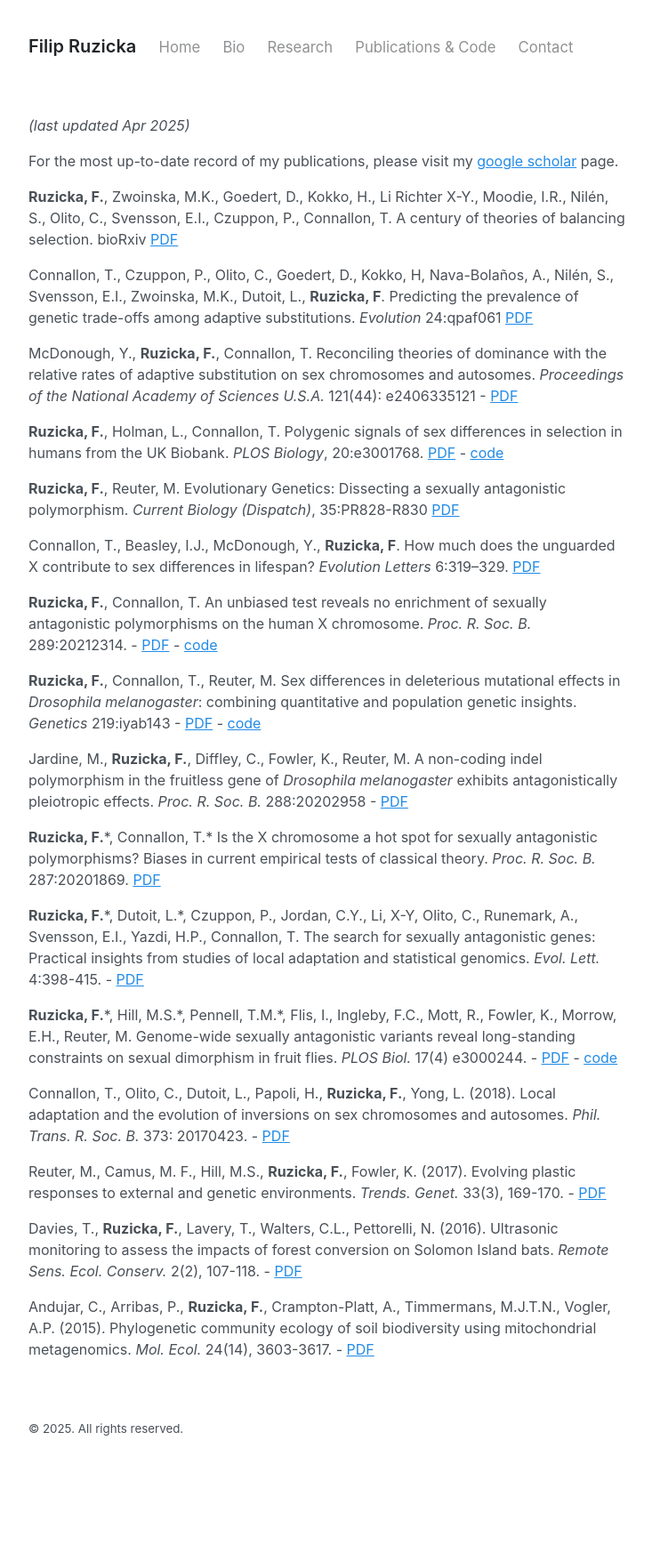
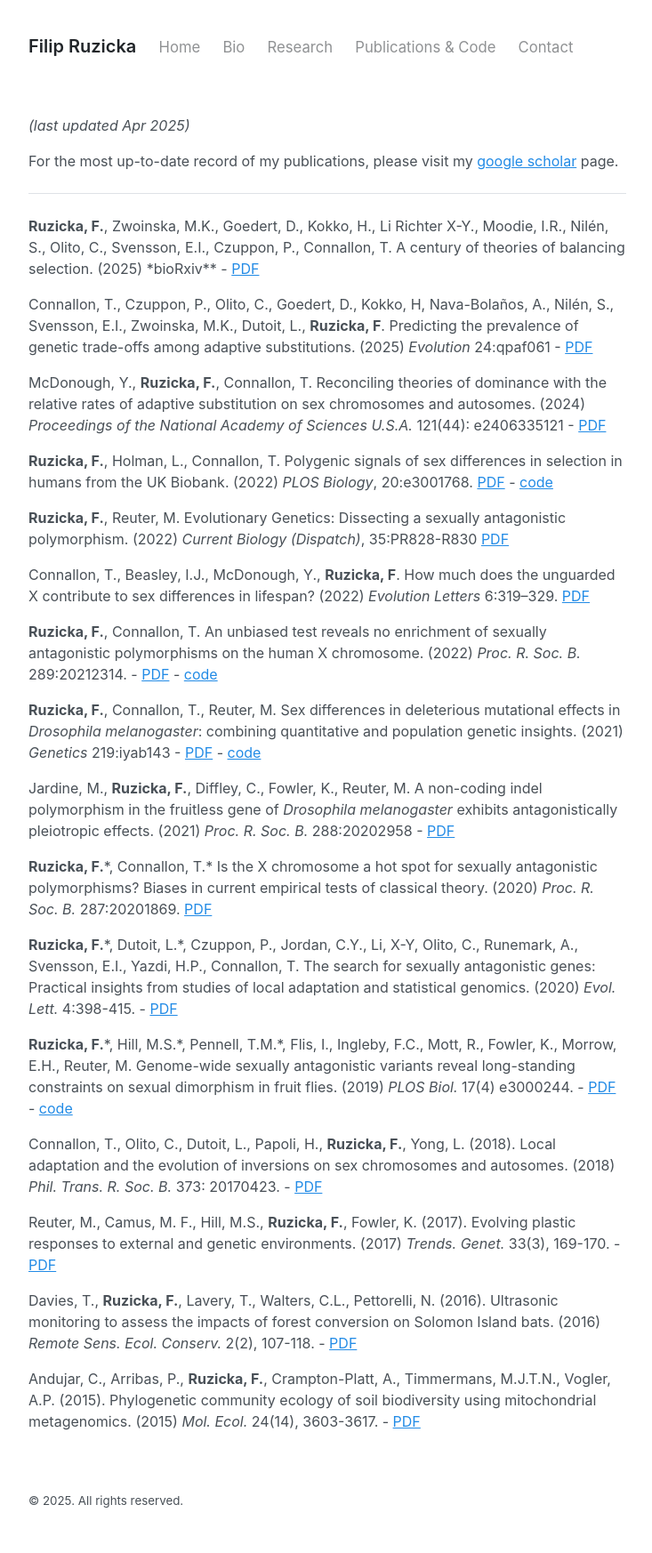
Before and after one commit to filruzicka/filruzicka.github.io, a Jekyll site: the page built from publications.md, in a window 1280 px wide. Shown: the whole page at 89% size, without its empty margins (272-1005 px from the left). Built offline with Jekyll 4.4.1, drawn with Linux system fonts in a browser that asks for light colours; before the commit the page ends 1665 px from its top, so only the background shows below that.

Commit message:
Committing

```diff
--- a/publications.md
+++ b/publications.md
@@ -6,36 +6,36 @@ layout: page
 
 For the most up-to-date record of my publications, please visit my [google scholar](https://scholar.google.com.au/citations?hl=en&pli=1&user=NoQGfugAAAAJ) page.
 
+-----
 
+**Ruzicka, F.**, Zwoinska, M.K., Goedert, D., Kokko, H., Li Richter X-Y., Moodie, I.R., Nilén, S., Olito, C., Svensson, E.I., Czuppon, P., Connallon, T. A century of theories of balancing selection. (2025) *bioRxiv** - [PDF](/assets/Ruzickaetal2025bioRxiv.pdf)
 
-**Ruzicka, F.**, Zwoinska, M.K., Goedert, D., Kokko, H., Li Richter X-Y., Moodie, I.R., Nilén, S., Olito, C., Svensson, E.I., Czuppon, P., Connallon, T. A century of theories of balancing selection. bioRxiv [PDF](/assets/Ruzickaetal2025bioRxiv.pdf)
+Connallon, T., Czuppon, P., Olito, C., Goedert, D., Kokko, H, Nava-Bolaños, A., Nilén, S., Svensson, E.I., Zwoinska, M.K., Dutoit, L., **Ruzicka, F**. Predicting the prevalence of genetic trade-offs among adaptive substitutions. (2025) *Evolution* 24:qpaf061 - [PDF](/assets/Connallonetal2025Evolution.pdf)
 
-Connallon, T., Czuppon, P., Olito, C., Goedert, D., Kokko, H, Nava-Bolaños, A., Nilén, S., Svensson, E.I., Zwoinska, M.K., Dutoit, L., **Ruzicka, F**. Predicting the prevalence of genetic trade-offs among adaptive substitutions. *Evolution* 24:qpaf061 [PDF](/assets/Connallonetal2025Evolution.pdf)
+McDonough, Y., **Ruzicka, F.**, Connallon, T. Reconciling theories of dominance with the relative rates of adaptive substitution on sex chromosomes and autosomes. (2024) *Proceedings of the National Academy of Sciences U.S.A.*  121(44): e2406335121 - [PDF](/assets/McDonoughetal2024PNAS.pdf)
 
-McDonough, Y., **Ruzicka, F.**, Connallon, T. Reconciling theories of dominance with the relative rates of adaptive substitution on sex chromosomes and autosomes. *Proceedings of the National Academy of Sciences U.S.A.* 121(44): e2406335121 - [PDF](/assets/McDonoughetal2024PNAS.pdf)
+**Ruzicka, F.**, Holman, L., Connallon, T. Polygenic signals of sex differences in selection in humans from the UK Biobank. (2022) *PLOS Biology*, 20:e3001768. [PDF](/assets/Ruzickaetal2022PlosBiol.pdf) - [code](https://github.com/filipluca/Polygenic_SA_selection_in_the_UK_Biobank/)
 
-**Ruzicka, F.**, Holman, L., Connallon, T. Polygenic signals of sex differences in selection in humans from the UK Biobank. *PLOS Biology*, 20:e3001768. [PDF](/assets/Ruzickaetal2022PlosBiol.pdf) - [code](https://github.com/filipluca/Polygenic_SA_selection_in_the_UK_Biobank/)
+**Ruzicka, F.**, Reuter, M. Evolutionary Genetics: Dissecting a sexually antagonistic polymorphism. (2022) *Current Biology (Dispatch)*, 35:PR828-R830 [PDF](/assets/RuzickaReuter2022CurrBiol.pdf)
 
-**Ruzicka, F.**, Reuter, M. Evolutionary Genetics: Dissecting a sexually antagonistic polymorphism. *Current Biology (Dispatch)*, 35:PR828-R830 [PDF](/assets/RuzickaReuter2022CurrBiol.pdf)
+Connallon, T., Beasley, I.J., McDonough, Y., **Ruzicka, F**. How much does the unguarded X contribute to sex differences in lifespan? (2022) *Evolution Letters* 6:319–329. [PDF](/assets/Connallonetal2022EvolLett.pdf)
 
-Connallon, T., Beasley, I.J., McDonough, Y., **Ruzicka, F**. How much does the unguarded X contribute to sex differences in lifespan? *Evolution Letters* 6:319–329. [PDF](/assets/Connallonetal2022EvolLett.pdf)
+**Ruzicka, F.**, Connallon, T. An unbiased test reveals no enrichment of sexually antagonistic polymorphisms on the human X chromosome. (2022) *Proc. R. Soc. B.* 289:20212314. - [PDF](/assets/RuzickaConnallon2022ProcB.pdf) - [code](https://github.com/filipluca/Polygenic_SA_selection_X_vs_A/)
 
-**Ruzicka, F.**, Connallon, T. An unbiased test reveals no enrichment of sexually antagonistic polymorphisms on the human X chromosome. *Proc. R. Soc. B.* 289:20212314. - [PDF](/assets/RuzickaConnallon2022ProcB.pdf) - [code](https://github.com/filipluca/Polygenic_SA_selection_X_vs_A/)
+**Ruzicka, F.**, Connallon, T., Reuter, M. Sex differences in deleterious mutational effects in *Drosophila melanogaster*: combining quantitative and population genetic insights. (2021) *Genetics* 219:iyab143 - [PDF](/assets/Ruzickaetal2021Genetics.pdf) - [code](https://github.com/filipluca/GWAS_sex_specific_fitness_and_the_X_chromosome)
 
-**Ruzicka, F.**, Connallon, T., Reuter, M. Sex differences in deleterious mutational effects in *Drosophila melanogaster*: combining quantitative and population genetic insights. *Genetics* 219:iyab143 - [PDF](/assets/Ruzickaetal2021Genetics.pdf) - [code](https://github.com/filipluca/GWAS_sex_specific_fitness_and_the_X_chromosome)
+Jardine, M., **Ruzicka, F.**, Diffley, C., Fowler, K., Reuter, M. A non-coding indel polymorphism in the fruitless gene of *Drosophila melanogaster* exhibits antagonistically pleiotropic effects. (2021) *Proc. R. Soc. B.* 288:20202958 - [PDF](/assets/Jardineetal2021ProcB.pdf)
 
-Jardine, M., **Ruzicka, F.**, Diffley, C., Fowler, K., Reuter, M. A non-coding indel polymorphism in the fruitless gene of *Drosophila melanogaster* exhibits antagonistically pleiotropic effects. *Proc. R. Soc. B.* 288:20202958 - [PDF](/assets/Jardineetal2021ProcB.pdf)
+**Ruzicka, F.**\*, Connallon, T.\* Is the X chromosome a hot spot for sexually antagonistic polymorphisms? Biases in current empirical tests of classical theory. (2020) *Proc. R. Soc. B.* 287:20201869. [PDF](/assets/RuzickaConnallon2020ProcB.pdf)
 
-**Ruzicka, F.**\*, Connallon, T.\* Is the X chromosome a hot spot for sexually antagonistic polymorphisms? Biases in current empirical tests of classical theory. *Proc. R. Soc. B.* 287:20201869. [PDF](/assets/RuzickaConnallon2020ProcB.pdf)
+**Ruzicka, F.**\*, Dutoit, L.\*, Czuppon, P., Jordan, C.Y., Li, X-Y, Olito, C., Runemark, A., Svensson, E.I., Yazdi, H.P., Connallon, T. The search for sexually antagonistic genes: Practical insights from studies of local adaptation and statistical genomics. (2020) *Evol. Lett.* 4:398-415. - [PDF](/assets/Ruzickaetal2020EvolLett.pdf)
 
-**Ruzicka, F.**\*, Dutoit, L.\*, Czuppon, P., Jordan, C.Y., Li, X-Y, Olito, C., Runemark, A., Svensson, E.I., Yazdi, H.P., Connallon, T. The search for sexually antagonistic genes: Practical insights from studies of local adaptation and statistical genomics. *Evol. Lett.* 4:398-415. - [PDF](/assets/Ruzickaetal2020EvolLett.pdf)
+**Ruzicka, F.**\*, Hill, M.S.\*, Pennell, T.M.\*, Flis, I., Ingleby, F.C., Mott, R., Fowler, K., Morrow, E.H., Reuter, M. Genome-wide sexually antagonistic variants reveal long-standing constraints on sexual dimorphism in fruit flies. (2019) *PLOS Biol.* 17(4) e3000244. - [PDF](/assets/Ruzickaetal2019PlosBiol.pdf) - [code](https://github.com/filipluca/SA_GWAS/)
 
-**Ruzicka, F.**\*, Hill, M.S.\*, Pennell, T.M.\*, Flis, I., Ingleby, F.C., Mott, R., Fowler, K., Morrow, E.H., Reuter, M. Genome-wide sexually antagonistic variants reveal long-standing constraints on sexual dimorphism in fruit flies. *PLOS Biol.* 17(4) e3000244. - [PDF](/assets/Ruzickaetal2019PlosBiol.pdf) - [code](https://github.com/filipluca/SA_GWAS/)
+Connallon, T., Olito, C., Dutoit, L., Papoli, H., **Ruzicka, F.**, Yong, L. (2018). Local adaptation and the evolution of inversions on sex chromosomes and autosomes. (2018) *Phil. Trans. R. Soc. B.* 373: 20170423. - [PDF](/assets/Connallonetal2018PhilTrans.pdf)
 
-Connallon, T., Olito, C., Dutoit, L., Papoli, H., **Ruzicka, F.**, Yong, L. (2018). Local adaptation and the evolution of inversions on sex chromosomes and autosomes. *Phil. Trans. R. Soc. B.* 373: 20170423. - [PDF](/assets/Connallonetal2018PhilTrans.pdf)
+Reuter, M., Camus, M. F., Hill, M.S., **Ruzicka, F.**, Fowler, K. (2017). Evolving plastic responses to external and genetic environments. (2017) *Trends. Genet.* 33(3), 169-170. - [PDF](/assets/Reuteretal2017TrendsGenet.pdf)
 
-Reuter, M., Camus, M. F., Hill, M.S., **Ruzicka, F.**, Fowler, K. (2017). Evolving plastic responses to external and genetic environments. *Trends. Genet.* 33(3), 169-170. - [PDF](/assets/Reuteretal2017TrendsGenet.pdf)
+Davies, T., **Ruzicka, F.**, Lavery, T., Walters, C.L., Pettorelli, N. (2016). Ultrasonic monitoring to assess the impacts of forest conversion on Solomon Island bats. (2016) *Remote Sens. Ecol. Conserv.* 2(2), 107-118. - [PDF](/assets/Daviesetal2016RemoteSensEcolConserv.pdf)
 
-Davies, T., **Ruzicka, F.**, Lavery, T., Walters, C.L., Pettorelli, N. (2016). Ultrasonic monitoring to assess the impacts of forest conversion on Solomon Island bats. *Remote Sens. Ecol. Conserv.* 2(2), 107-118. - [PDF](/assets/Daviesetal2016RemoteSensEcolConserv.pdf)
-
-Andujar, C., Arribas, P., **Ruzicka, F.**, Crampton-Platt, A., Timmermans, M.J.T.N., Vogler, A.P. (2015). Phylogenetic community ecology of soil biodiversity using mitochondrial metagenomics. *Mol. Ecol.* 24(14), 3603-3617. - [PDF](/assets/Andujaretal2015MolEcol.pdf)
+Andujar, C., Arribas, P., **Ruzicka, F.**, Crampton-Platt, A., Timmermans, M.J.T.N., Vogler, A.P. (2015). Phylogenetic community ecology of soil biodiversity using mitochondrial metagenomics. (2015) *Mol. Ecol.* 24(14), 3603-3617. - [PDF](/assets/Andujaretal2015MolEcol.pdf)
```
Also changed, not shown: bio.md (+1 -1 lines), index.md (+4 -2 lines), 1 other file.
